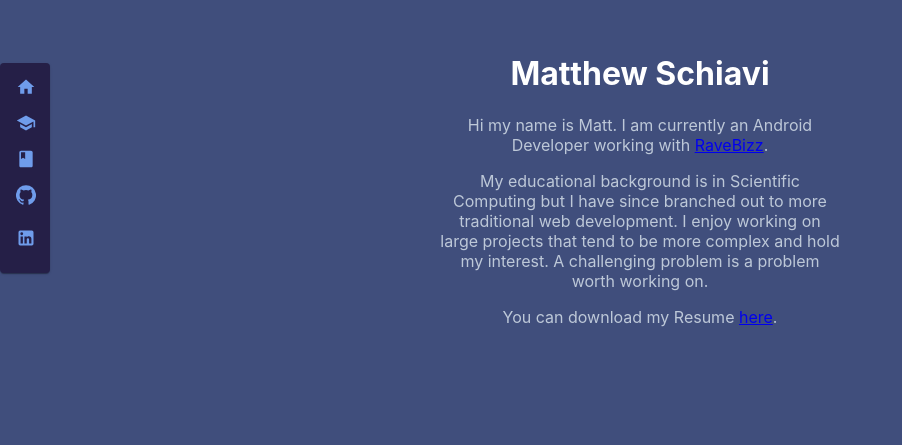
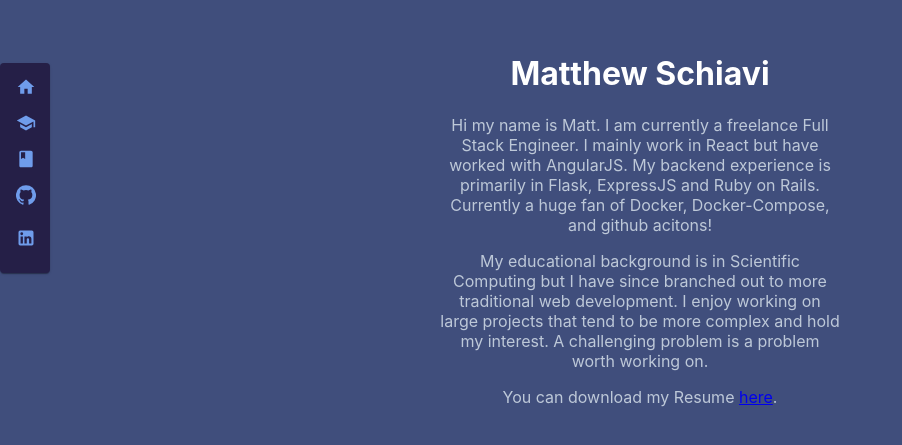
Before and after one commit to MSchiavi/personal_website, a React (Create React App) app: page / in a window 1280 px wide. Shown: the part 177-622 px from the top of the page, without its empty margins (0-902 px from the left). Built offline with nearby package versions, Linux system fonts and the light colour scheme.

Commit message:
Home page updates, resume update

```diff
--- a/src/views/home/Home.tsx
+++ b/src/views/home/Home.tsx
@@ -1,29 +1,22 @@
-import React from 'react';
-import './Home.css';
+import React from "react";
+import "./Home.css";
 
 function Home() {
-
   return (
     <div>
-    <h1 style={{ color:'white' }}>
-      Matthew Schiavi
-    </h1>
+      <h1 style={{ color: "white" }}>Matthew Schiavi</h1>
       {/* <p className="homeP" id="info">
       Hi my name is Matt. I am currently a Full Stack Engineer working on <a href="http://www.gritseed.com/">GritSeed</a> which is an engagement platform to recruit and retain.
     </p> */}
       <p className="homeP" id="info">
-      Hi my name is Matt. I am currently an Android Developer working with <a href="https://www.ravebizz.com/">RaveBizz</a>.
+        Hi my name is Matt. I am currently a freelance Full Stack Engineer. I mainly work in React but have worked with AngularJS. My backend experience is primarily in Flask, ExpressJS and Ruby on Rails. Currently a huge fan of Docker, Docker-Compose, and github acitons!
       </p>
+      <p className="homeP">My educational background is in Scientific Computing but I have since branched out to more traditional web development. I enjoy working on large projects that tend to be more complex and hold my interest. A challenging problem is a problem worth working on.</p>
       <p className="homeP">
-        My educational background is in Scientific Computing but I have since branched out to more traditional web development. I enjoy working on large projects that tend to be more complex and hold my interest. A challenging problem is a problem worth working on.
-    </p>
-    <p className="homeP">
-        You can download my Resume <a href="https://github.com/MSchiavi/resume/raw/master/mattthew_schiavi_resume.pdf">here</a>.
+        You can download my Resume <a href="https://github.com/MSchiavi/resume/raw/master/matthew_schiavi_resume.pdf">here</a>.
       </p>
     </div>
-
   );
 }
 
-
 export default Home;
```
Lines whose indentation alone changed are shown as unchanged.
